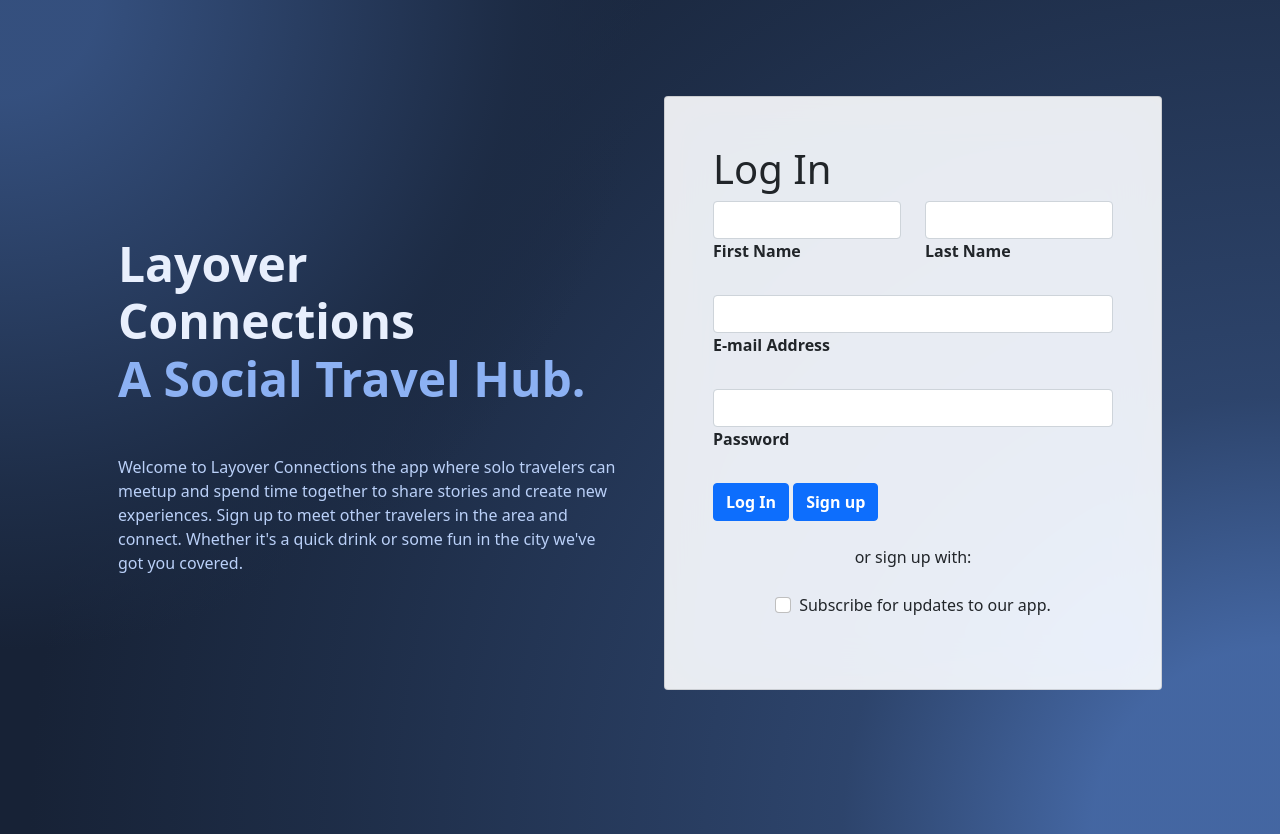
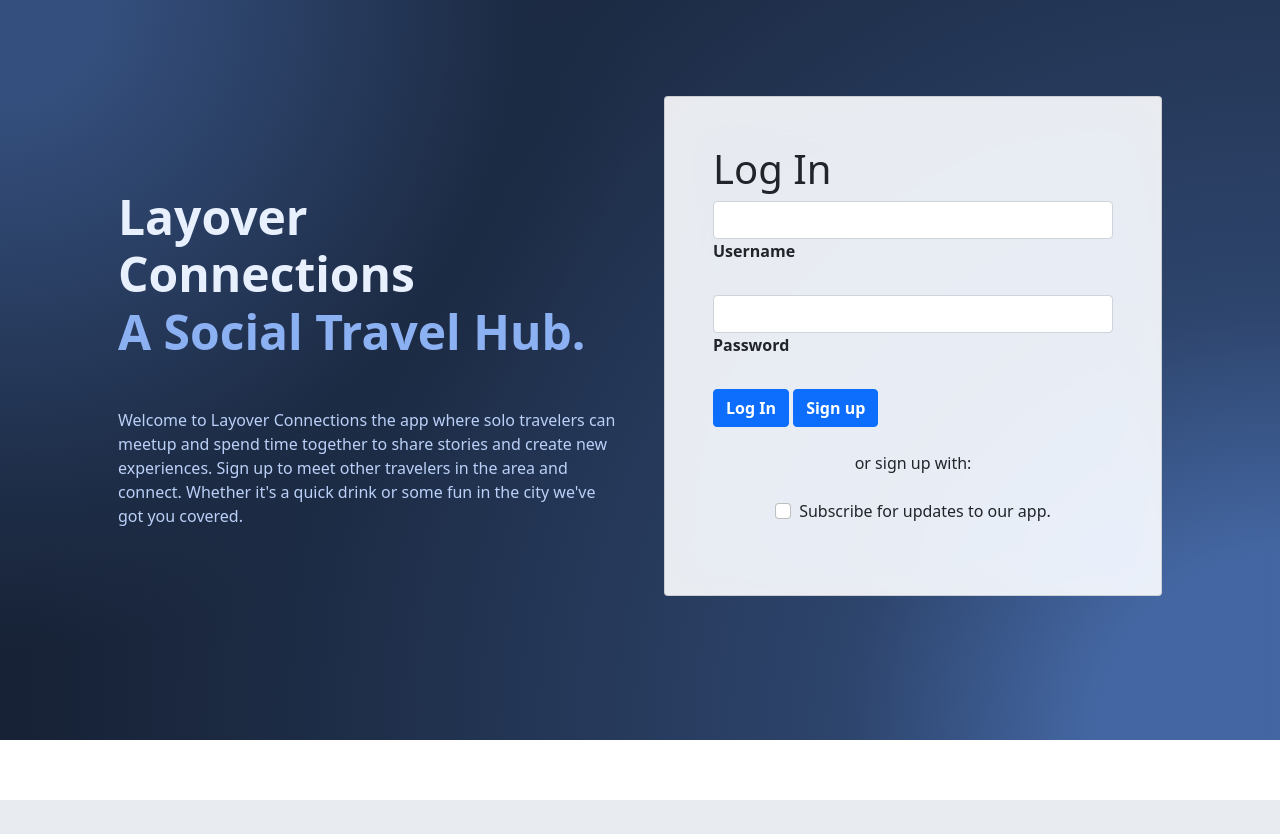
Before and after one commit to alejamora04/Layover-Connections, a Django app: page /layoverconnections/login.html in a window 1280 px wide. After the commit the page ends 800 px from the top, so only its background shows below. Run offline with Django 4.2, Linux system fonts and the light colour scheme; some libraries are stand-ins or nearby versions.

Commit message:
Added Admin Portal & Crude Login portal

```diff
--- a/layoverconnections/templates/layoverconnections/login.html
+++ b/layoverconnections/templates/layoverconnections/login.html
@@ -4,41 +4,39 @@
 <!--Registration form-->
         <!-- Template formatting -->
                 <h1> Log In</h1>
-                <form method="post">
+                <form action="{% url 'layoverconnections:login' %}" method="post">
                   {% csrf_token %}
                   {{ form.as_p}}
                 <!-- 2 column grid layout with text inputs for the first and last names -->
                 <div class="row">
-                  <div class="col-md-6 mb-4">
+                  <div class="col-md-12 mb-4">
                     <div class="form-outline">
-                      <input type="text" id="form3Example1" class="form-control" />
-                      <label class="form-label" for="form3Example1"><strong>First Name</strong></label>
-                    </div>
-                  </div>
-                  <div class="col-md-6 mb-4">
-                    <div class="form-outline">
-                      <input type="text" id="form3Example2" class="form-control" />
-                      <label class="form-label" for="form3Example2"><strong>Last Name</strong></label>
+                      <input type="text" name="username"id="form3Example2" class="form-control" />
+                      <label class="form-label" for="form3Example2"><strong>Username</strong></label>
                     </div>
                   </div>
                 </div>
 
-                <!-- Email input -->
+                <!-- Email input
                 <div class="form-outline mb-4">
-                  <input type="email" id="form3Example3" class="form-control" />
+                  <input type="email" name="email" id="form3Example3" class="form-control" />
                   <label class="form-label" for="form3Example3"><strong>E-mail Address</strong></label>
                 </div>
+                -->
 
                 <!-- Password input -->
                 <div class="form-outline mb-4">
-                  <input type="password" id="form3Example4" class="form-control" />
+                  <input type="password" name="password" id="form3Example4" class="form-control" />
                   <label class="form-label" for="form3Example4"><strong>Password</strong></label>
                 </div>
 
                 <!-- Submit button -->
-                <button type="submit" class="btn btn-primary btn-block mb-4">
+                <button type="submit" class="btn btn-primary btn-block mb-4" value="Login">
                     <strong>Log In</strong>
                 </button>
+                {% if message %}
+                  <div>{{ message }}</div>
+                {% endif %}
 
                 <!-- Signup Redirect -->
                 <a class="btn btn-primary btn-block mb-4" href="{% url 'layoverconnections:register' %}" role="button">
--- a/layoverconnections/urls.py
+++ b/layoverconnections/urls.py
@@ -1,4 +1,5 @@
 from django.urls import path
+from django.contrib import admin
 from layoverconnections import views
 from . import views
 
@@ -7,7 +8,8 @@ app_name = "layoverconnections"
 # homepage is django placeholder consider removing it
 urlpatterns = [
     path("", views.index, name="index"),
+    path('admin/', admin.site.urls),
     path("layoverconnections/register", views.register_request, name="register"),
-    path("layoverconnections/login.html", views.login, name="login"),
+    path("layoverconnections/login.html", views.login_view, name="login"),
     path("layoverconnections/<str:name>", views.user_profile, name="profile"),
 ]
--- a/layoverconnections/views.py
+++ b/layoverconnections/views.py
@@ -1,12 +1,15 @@
 from django.shortcuts import render, redirect
 from .forms import NewUserForm
-from django.http import HttpResponse
-from django.contrib.auth import login
+from django.http import HttpResponseRedirect
+from django.urls import reverse
+from django.contrib.auth import login, authenticate, logout
 from django.contrib import messages
 
 # Create the formatting for the home page here.
 def index(request):
-    return render(request, 'layoverconnections/index.html')
+	if not request.user.is_authenticated:
+		return HttpResponseRedirect("layoverconnections/login.html")
+	return render(request, 'layoverconnections/index.html')
 
 # Server side new user registration validation
 # consider changing layoverconnections/register on urls.py
@@ -22,9 +25,20 @@ def register_request(request):
 	form = NewUserForm()
 	return render (request=request, template_name="layoverconnections/register.html", context={"register_form":form})
 
-# Set up the formatting for the welcome page.
-def login(request):
-    return render(request, 'layoverconnections/login.html')
+# Set up the formatting for the welcome page. email = request.POST["email"]
+def login_view(request):
+	if request.method == "POST":
+		username = request.POST["username"]
+		password = request.POST["password"]
+		user = authenticate(request, username=username, password=password)
+		if user is not None:
+			login(request, user)
+			return HttpResponseRedirect("layoverconnections/index.html")
+		else:
+			return render(request, "layoverconnections/index.html", {
+				"message": "Invalid Credentials."
+			})
+	return render(request, 'layoverconnections/login.html')
 
 # Routing to a user profile.
 def user_profile(request, name):
```
Also changed, not shown: db.sqlite3.
